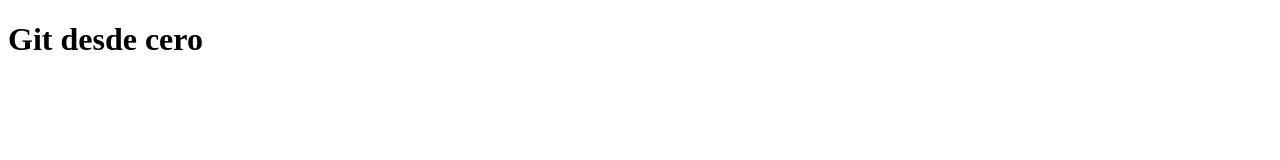
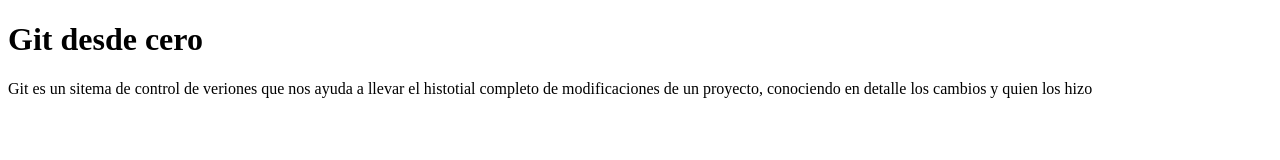
Before and after one commit to JairoCampo/Git-desde-ceros, a plain HTML site: page index.html in a window 1280 px wide. Drawn offline with Linux system fonts and the light colour scheme.

Commit message:
Se agrega una descripción corta del git

```diff
--- a/index.html
+++ b/index.html
@@ -7,5 +7,8 @@
 </head>
 <body>
   <h1>Git desde cero</h1>
+  <p>Git es un sitema de control de veriones que nos ayuda a llevar el histotial completo de modificaciones de un proyecto, conociendo en detalle los cambios y quien los hizo
+
+  </p>
 </body>
 </html>
```
